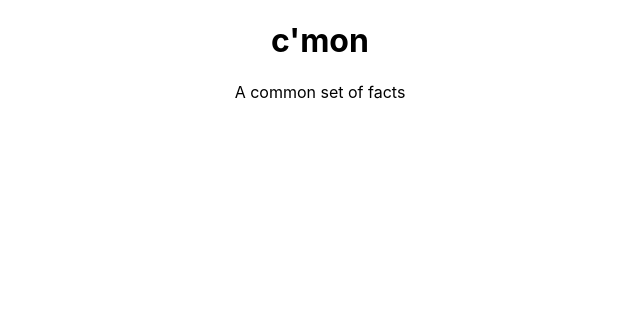
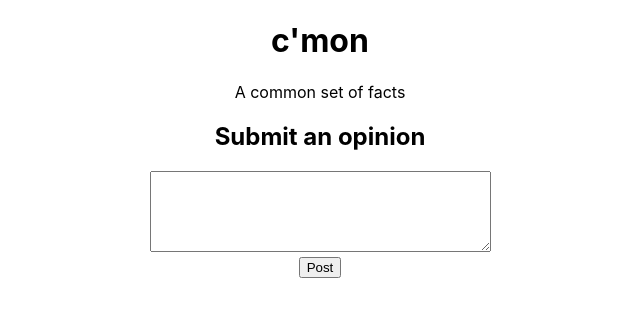
Before and after one commit to mikeqle/cmon-io, a React (Create React App) app in the folder client/: page /post in a window 1280 px wide. Shown: the top 316 px of the page, without its empty margins (320-960 px from the left). Built offline with nearby package versions, Linux system fonts and the light colour scheme.

Commit message:
added post an opinion page

```diff
--- a/client/src/App.js
+++ b/client/src/App.js
@@ -5,6 +5,7 @@ import Header from './components/Header';
 import RegisterForm from './components/RegisterForm';
 import LoginForm from './components/LoginForm';
 import Home from './components/Home';
+import PostOpinion from './components/PostOpinion';
 
 function App() {
   return (
@@ -14,6 +15,7 @@ function App() {
         <RegisterForm path="/" />
         <LoginForm path="/login" />
         <Home path="/home" />
+        <PostOpinion path="/post" />
       </Router>
     </div>
   );
--- /dev/null
+++ b/client/src/components/PostOpinion.js
@@ -0,0 +1,50 @@
+import React, { useState } from 'react';
+import axios from 'axios';
+import { navigate } from '@reach/router';
+
+const PostOpinion = (props) => {
+    const [ content, setContent ] = useState("");
+    const [ errors, setErrors ] = useState({});
+
+    const onSubmitHandler = (e) => {
+        e.preventDefault();
+
+        const postData = {
+            content: content,
+            userId: localStorage.userId
+        };
+
+        axios.post('http://localhost:8000/api/o/', postData)
+            .then((res) => {
+                if(res.data.errors) {
+                console.log(res.data.errors);
+                setErrors(res.data.errors);
+            } else {
+                console.log(res.data);
+                navigate("/home");
+            }
+            })
+            .catch((err) => console.log(err));
+    }
+
+    return (
+        <div>
+            <h2>Submit an opinion</h2>
+            <form onSubmit={ onSubmitHandler }>
+                <div>
+                    <textarea rows="5" cols="40" name="content" value={ content } onChange={ e => setContent(e.target.value) } />
+                </div>
+                <div>
+                    <button type="submit">Post</button>
+                </div>
+                {
+                    (errors.content) ?
+                    <span className="error-text">{ errors.content.message }</span>
+                    : null
+                }
+            </form>
+        </div>
+    )
+};
+
+export default PostOpinion;
```
